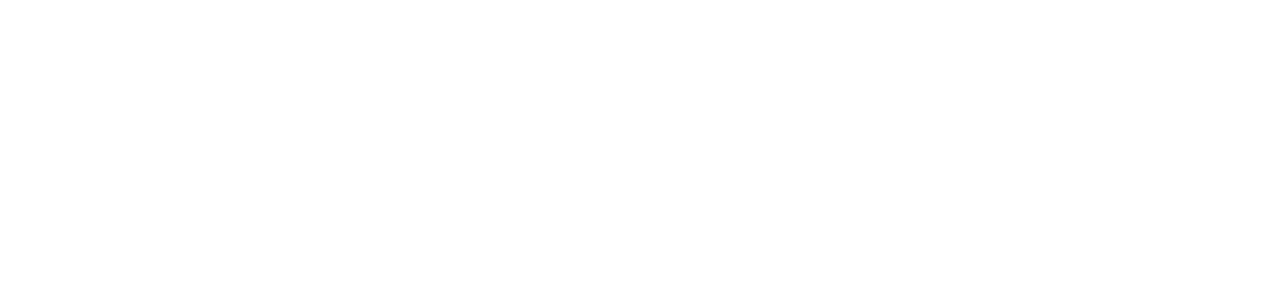
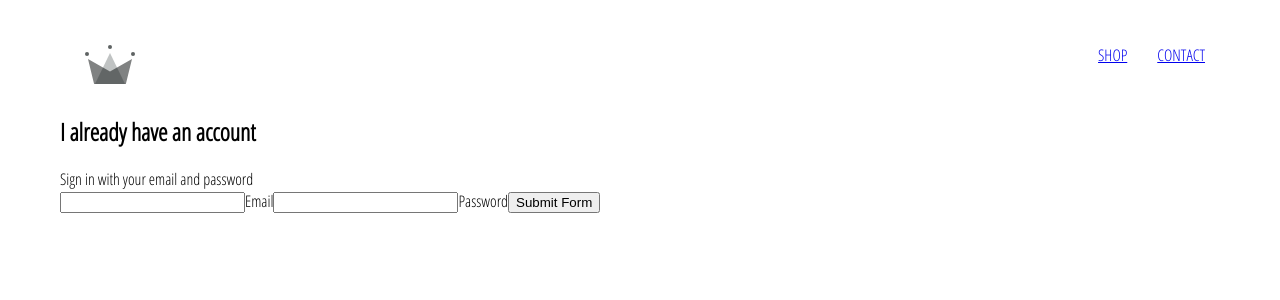
Before and after one commit to muhammad-usama-aleem/clothing-commerce-website, a React (Create React App) app: page /signin in a window 1280 px wide. Shown: the top 300 px of the page. Built offline with nearby package versions, Linux system fonts and the light colour scheme.

Commit message:
adding sign in and sign up page with some components

```diff
--- a/src/App.js
+++ b/src/App.js
@@ -1,21 +1,19 @@
 import React from 'react';
 import {Route, Switch} from 'react-router-dom';
 import './App.css';
-import HomePage from './pages/homepage/Homepage.component.jsx';
-import Shop from './pages/shop/Shop.component.jsx';
-
-const HatsPage = () => (
-  <div>
-    <h1>HATS PAGE </h1>
-  </div>
-);
+import HomePage from './pages/homepage/Homepage.component';
+import Shop from './pages/shop/Shop.component';
+import Header from './components/header/Header.component';
+import SignInAndSignUpPage from './pages/Sign-In-Up/Sign-In-Up.component';
 
 function App() {
   return (
     <div>
+      <Header />
       <Switch>
         <Route exact path='/' component={HomePage} />
         <Route path='/shop' component={Shop} />
+        <Route path='/signin' component={SignInAndSignUpPage} />
       </Switch>
     </div>
   );
--- /dev/null
+++ b/src/components/header/Header.component.jsx
@@ -0,0 +1,25 @@
+import React from 'react';
+import {Link} from 'react-router-dom';
+import {ReactComponent as Logo} from '../../assets/crown.svg';
+
+import './header.style.scss'
+
+const Header = () => {
+    return (
+        <div className='header'>
+            <Link className='logo-container' to='/'>
+                <Logo className='logo' />
+            </Link>
+            <div className='options'>
+                <Link className='option' to='/shop'>
+                    SHOP
+                </Link>
+                <Link className='option' to='/contact'>
+                    CONTACT
+                </Link>
+            </div>
+        </div>
+    )
+}
+
+export default Header;
--- /dev/null
+++ b/src/components/header/header.style.scss
@@ -0,0 +1,25 @@
+.header {
+    height: 70px;
+    width: 100%;
+    display: flex;
+    justify-content: space-between;
+    margin-bottom: 25px;
+
+    .logo-container {
+      height: 100%;
+      width: 70px;
+      padding: 25px;
+    }
+
+    .options {
+      width: 50%;
+      height: 100%;
+      display: flex;
+      align-items: center;
+      justify-content: flex-end;
+
+      .option {
+        padding: 10px 15px;
+      }
+    }
+  }
--- /dev/null
+++ b/src/components/sign-in/Sign-In.component.jsx
@@ -0,0 +1,47 @@
+import React, { Component } from 'react';
+import './Sign-In.style.scss';
+
+export default class SignIn extends Component {
+    constructor(props) {
+        super(props);
+        this.state ={
+            email: '',
+            password: ''
+        }
+    }
+
+    handleSubmit = event =>{
+        event.preventDefault();
+        this.setState({ email: '' , password: '' })
+    }
+
+    handleChange = event =>{
+        const { value, name } = event.target;
+        this.setState({ [name]: value })
+    }
+
+    render() {
+        return (
+            <div className='sign-in'>
+                <h2> I already have an account</h2>
+                <span>Sign in with your email and password</span>
+                <form onSubmit={this.handleSubmit}>
+                    <input
+                    name='email'
+                    onChange={this.handleChange}
+                    type='email'
+                    value={this.state.email} required />
+                    <label>Email</label>
+                    <input
+                    name='password'
+                    onChange={this.handleChange}
+                    type='password'
+                    value={this.state.password} required />
+                    <label>Password</label>
+
+                    <input type='submit' value='Submit Form' />
+                </form>
+            </div>
+        )
+    }
+}
--- /dev/null
+++ b/src/pages/Sign-In-Up/Sign-In-Up.component.jsx
@@ -0,0 +1,12 @@
+import React from 'react';
+import SignIn from '../../components/sign-in/Sign-In.component';
+
+const SignInAndSignUpPage = () => {
+    return (
+        <div className='sign-in-and-sign-up'>
+            <SignIn />
+        </div>
+    )
+}
+
+export default SignInAndSignUpPage;
```
Also changed, not shown: src/assets/crown.svg (added), src/components/sign-in/Sign-In.style.scss (added), src/pages/Sign-In-Up/Sign-In-Up.style.scss (added).
